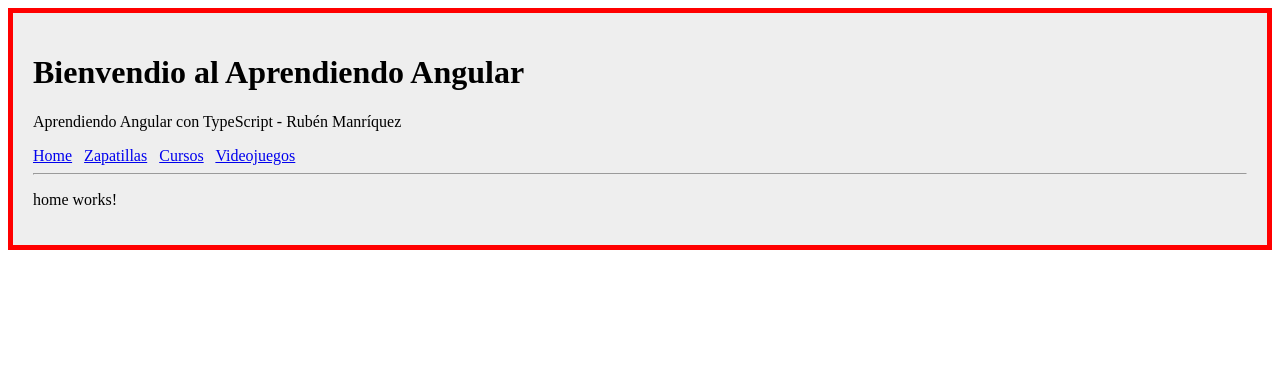
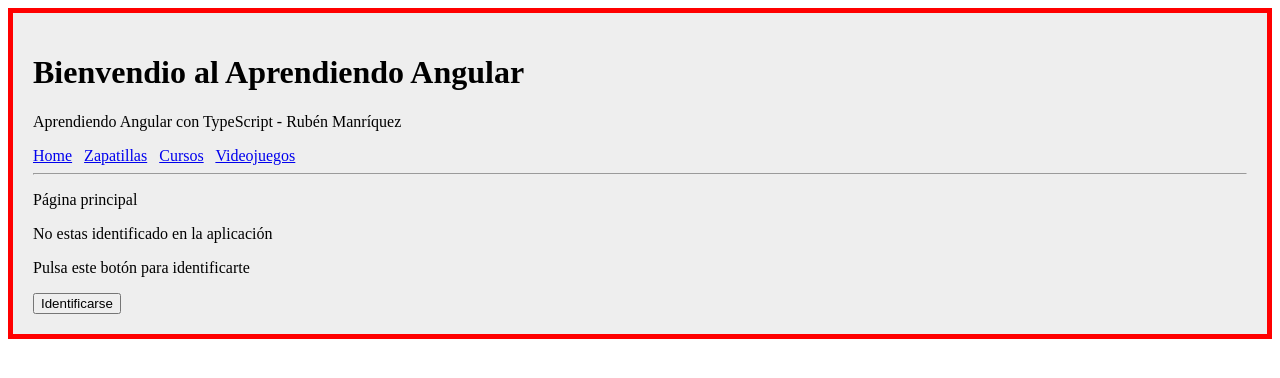
Before and after one commit to Eoloth/Javascript, an Angular app in the folder aprendiendo-angular/: page / in a window 1280 px wide. Shown: the top 378 px of the page. Built offline with nearby package versions, Linux system fonts and the light colour scheme.

Commit message:
Angular - IF y ELSE en las vistas

```diff
--- a/aprendiendo-angular/src/app/app.component.html
+++ b/aprendiendo-angular/src/app/app.component.html
@@ -1,25 +1,29 @@
-<div [ngStyle]="{
- 'background-color': config.fondo,
- 'padding': '20px',
- 'border': '5px solid black',
- 'border-color': config.color
-}">
-  <h1>
-    Bienvendio al {{title}}
-  </h1>
+<div
+  [ngStyle]="{
+    'background-color': config.fondo,
+    padding: '20px',
+    border: '5px solid black',
+    'border-color': config.color
+  }"
+>
+  <h1>Bienvendio al {{ title }}</h1>
 
-  <p>{{descripcion}}</p>
+  <p>{{ descripcion }}</p>
 
   <nav>
     <a [routerLink]="['/home']" [routerLinkActive]="['active']">Home</a>
     &nbsp;
-    <a [routerLink]="['/zapatillas']" [routerLinkActive]="['active']">Zapatillas</a>
+    <a [routerLink]="['/zapatillas']" [routerLinkActive]="['active']"
+      >Zapatillas</a
+    >
     &nbsp;
     <a [routerLink]="['/cursos']" [routerLinkActive]="['active']">Cursos</a>
     &nbsp;
-    <a [routerLink]="['/videojuego']" [routerLinkActive]="['active']">Videojuegos</a>
+    <a [routerLink]="['/videojuego']" [routerLinkActive]="['active']"
+      >Videojuegos</a
+    >
 
-<hr>
+    <hr />
   </nav>
   <!--
   <button (click)="ocultarVideojuegos(false)" *ngIf="mostar_videojuegos">Ocultar</button>
--- a/aprendiendo-angular/src/app/cursos/cursos.component.html
+++ b/aprendiendo-angular/src/app/cursos/cursos.component.html
@@ -1,4 +1,4 @@
 <h1>Componente de cursos</h1>
-<button (click)="redirigir">Llevame a zapatillas</button>
-<h3 *ngIf="nombre">Bienvenido: {{nombre}}</h3>
-<h3 *ngIf="followers">Tus seguidores son: {{followers}}</h3>
+<button (click)="(redirigir)">Llevame a zapatillas</button>
+<h3 *ngIf="nombre">Bienvenido: {{ nombre }}</h3>
+<h3 *ngIf="followers">Tus seguidores son: {{ followers }}</h3>
--- a/aprendiendo-angular/src/app/home/home.component.html
+++ b/aprendiendo-angular/src/app/home/home.component.html
@@ -1 +1,11 @@
-<p>home works!</p>
+<p>Página principal</p>
+
+<div *ngIf="indentificado; else noIdentificado">
+  <h3>Estas identificado en la aplicación</h3>
+</div>
+
+<ng-template #noIdentificado >
+  <p>No estas identificado en la aplicación</p>
+  <p>Pulsa este botón para identificarte</p>
+  <button (click)="setIdentificado()">Identificarse</button>
+</ng-template>
--- a/aprendiendo-angular/src/app/home/home.component.ts
+++ b/aprendiendo-angular/src/app/home/home.component.ts
@@ -3,13 +3,18 @@ import { Component, OnInit } from '@angular/core';
 @Component({
   selector: 'app-home',
   templateUrl: './home.component.html',
-  styleUrls: ['./home.component.css']
+  styleUrls: ['./home.component.css'],
 })
 export class HomeComponent implements OnInit {
+  public indentificado: boolean;
 
-  constructor() { }
-
-  ngOnInit(): void {
+  constructor() {
+    this.indentificado = false;
   }
 
+  ngOnInit(): void {}
+
+  setIdentificado() {
+    this.indentificado = true;
+  }
 }
--- a/aprendiendo-angular/src/app/zapatillas/zapatillas.component.html
+++ b/aprendiendo-angular/src/app/zapatillas/zapatillas.component.html
@@ -2,15 +2,19 @@
 
 <p>Añadir marca</p>
 <p>
-<input type="text" [(ngModel)]="mi_marca" (keyup.enter)="mostrarPalabra()"/> <!-- blur() -->
+  <input type="text" [(ngModel)]="mi_marca" (keyup.enter)="mostrarPalabra()" />
+  <!-- blur() -->
   <button (click)="getMarca()">Mostrar marca</button>
   <button (click)="addMarca()">Añadir marca</button>
 </p>
-<strong><p>{{mi_marca}}</p></strong>
+<strong
+  ><p>{{ mi_marca }}</p></strong
+>
 
 <p>Compra las zapatillas de las mejores marcas</p>
 <ul>
-  <li *ngFor="let marca of marcas; let indice = index">{{ indice + ' - ' + marca }}
+  <li *ngFor="let marca of marcas; let indice = index">
+    {{ indice + " - " + marca }}
     <button (click)="removeMarca(indice)">Borrar</button>
   </li>
 </ul>
@@ -23,36 +27,45 @@
         'text-decoration': !tillas.stock ? 'line-through' : 'none'
       }"
     >
-        {{ tillas.nombre }} - <strong [class.altoPrecio]="tillas.precio >= 90"
+      {{ tillas.nombre }} -
+      <strong
+        [class.altoPrecio]="tillas.precio >= 90"
         [ngClass]="{
-      'fondoRojo' : tillas.precio > 100,
-      'subrayado' : tillas.marca == 'Nike'
+          fondoRojo: tillas.precio > 100,
+          subrayado: tillas.marca == 'Nike'
         }"
       >
-        $ {{ tillas.precio }}</strong>
+        $ {{ tillas.precio }}</strong
+      >
     </span>
 
     <span
       *ngIf="tillas.precio <= 80"
       [style.background]="tillas.precio <= 80 ? 'green' : 'transparent'"
       [style.color]="tillas.precio <= 80 ? 'white' : 'black'"
-
     >
       ¡¡EN OFERTA !!</span
     >
   </li>
 </ul>
 
-<p>El color de la mayoria de nuestras zapatillas es : </p>
+<p>El color de la mayoria de nuestras zapatillas es :</p>
 <input type="text" [(ngModel)]="color" />
 <ul [ngSwitch]="color">
   <li *ngSwitchCase="'yellow'">
-    El color predominante es el <span [ngStyle]="{'background':color}">amarillo.</span></li>
+    El color predominante es el
+    <span [ngStyle]="{ background: color }">amarillo.</span>
+  </li>
   <li *ngSwitchCase="'blue'">
-  El color predominante es el <span [ngStyle]="{'background':color}">azul.</span></li>
+    El color predominante es el
+    <span [ngStyle]="{ background: color }">azul.</span>
+  </li>
   <li *ngSwitchCase="'red'">
-  El color predominante es el <span [ngStyle]="{'background':color}">rojo.</span></li>
+    El color predominante es el
+    <span [ngStyle]="{ background: color }">rojo.</span>
+  </li>
   <li *ngSwitchCase="'orange'">
-    El color predominante es el <span [ngStyle]="{'background':color}">naranjo.</span></li>
-
+    El color predominante es el
+    <span [ngStyle]="{ background: color }">naranjo.</span>
+  </li>
 </ul>
```
Also changed, not shown: 2 other files (tests, documents, lock files or other folders). Lines whose indentation alone changed are shown as unchanged.
